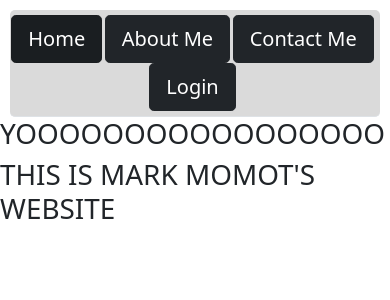
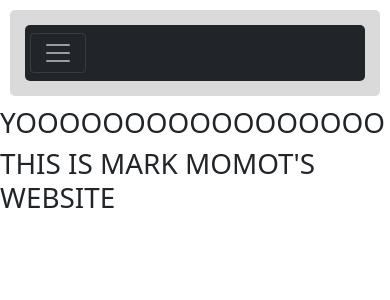
Before and after one commit to Momot1/markmomot, a React (Create React App) app in the folder client/: page / in a window 390 px wide. Shown: the top 300 px of the page. Built offline with nearby package versions, Linux system fonts and the light colour scheme; no server answers.

Commit message:
Updated navbar styling to be more responsive for mobile devices

```diff
--- a/client/src/components/NavBar.js
+++ b/client/src/components/NavBar.js
@@ -15,13 +15,39 @@ function NavBar({user}){
         )
     }
 
+    function returnLinks(){
+        return (
+            <>
+                <NavLink exact to="/" className="btn btn-dark m-auto btn-lg">Home</NavLink>
+                <NavLink to="/about" className="btn btn-dark m-auto btn-lg">About Me</NavLink>
+                <NavLink to="/contact" className="btn btn-dark m-auto btn-lg">Contact Me</NavLink>
+                {!user ? <NavLink to="/login" className="btn btn-dark m-auto btn-lg">Login</NavLink> : logoutDropdown()}
+            </>
+        )
+    }
+
     return (
-        <nav className="nav justify-content-center nav-tabs">
-            <NavLink exact to="/" className="btn btn-dark m-auto btn-lg">Home</NavLink>
-            <NavLink to="/about" className="btn btn-dark m-auto btn-lg">About Me</NavLink>
-            <NavLink to="/contact" className="btn btn-dark m-auto btn-lg">Contact Me</NavLink>
-            {!user ? <NavLink to="/login" className="btn btn-dark m-auto btn-lg">Login</NavLink> : logoutDropdown()}
-        </nav>
+        <div>
+             <nav className="nav justify-content-center nav-tabs" id="desktop-nav">
+                {returnLinks()}
+            </nav>
+            <nav id="mobile-nav">
+                <div class="collapse" id="navbarToggleExternalContent">
+                    <div class="bg-dark p-4">
+                        <div className="d-flex flex-column">
+                            {returnLinks()}
+                        </div>
+
+                    </div>
+                </div>
+                <nav class="navbar navbar-dark bg-dark">
+                    <button class="navbar-toggler" type="button" data-toggle="collapse" data-target="#navbarToggleExternalContent" aria-controls="navbarToggleExternalContent" aria-expanded="false" aria-label="Toggle navigation">
+                        <span class="navbar-toggler-icon"></span>
+                    </button>
+                </nav>
+            </nav>
+        </div>
+
     )
 }
 
--- a/client/src/components/css/nav.css
+++ b/client/src/components/css/nav.css
@@ -4,3 +4,17 @@ nav{
     padding: 5px;
     border-radius: 5px;
 }
+
+#mobile-nav{
+    display: none;
+}
+
+@media (max-width: 650px){
+    #desktop-nav{
+        display: none;
+    }
+
+    #mobile-nav{
+        display: block;
+    }
+}
```
